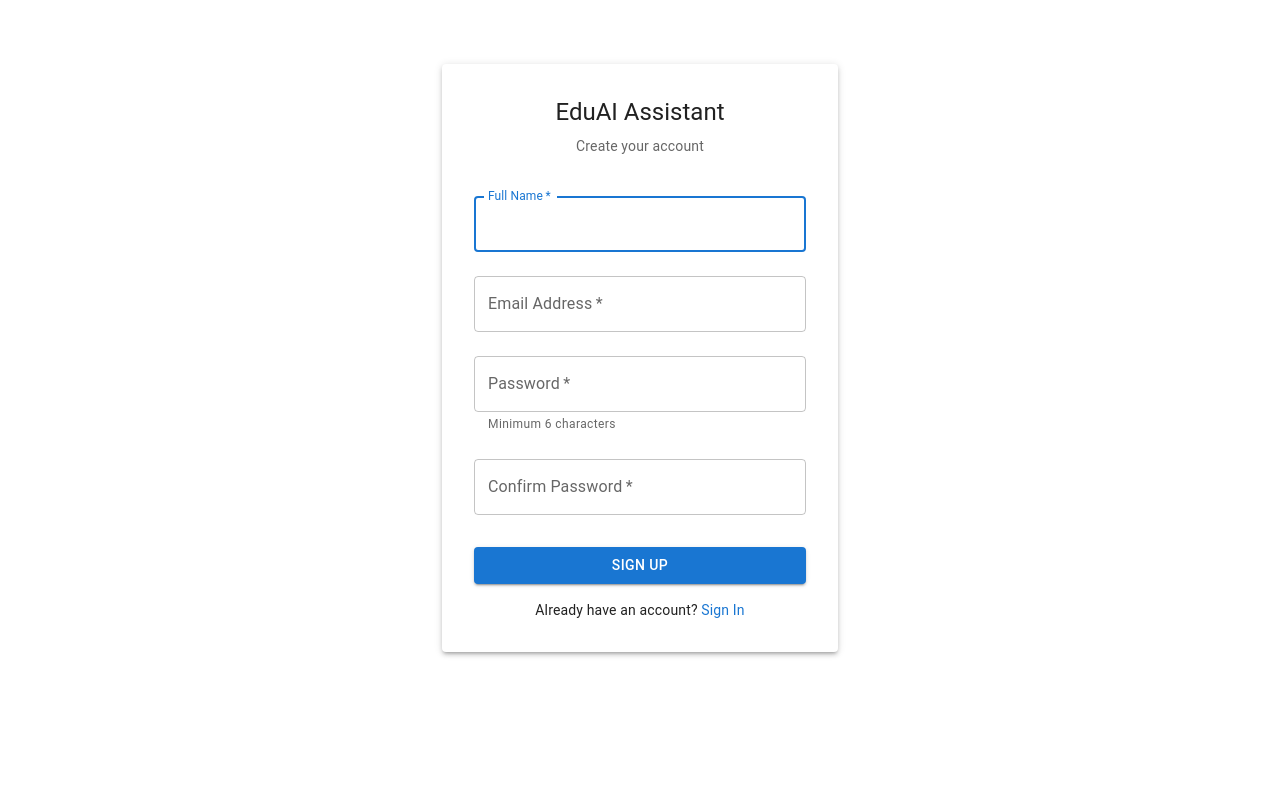
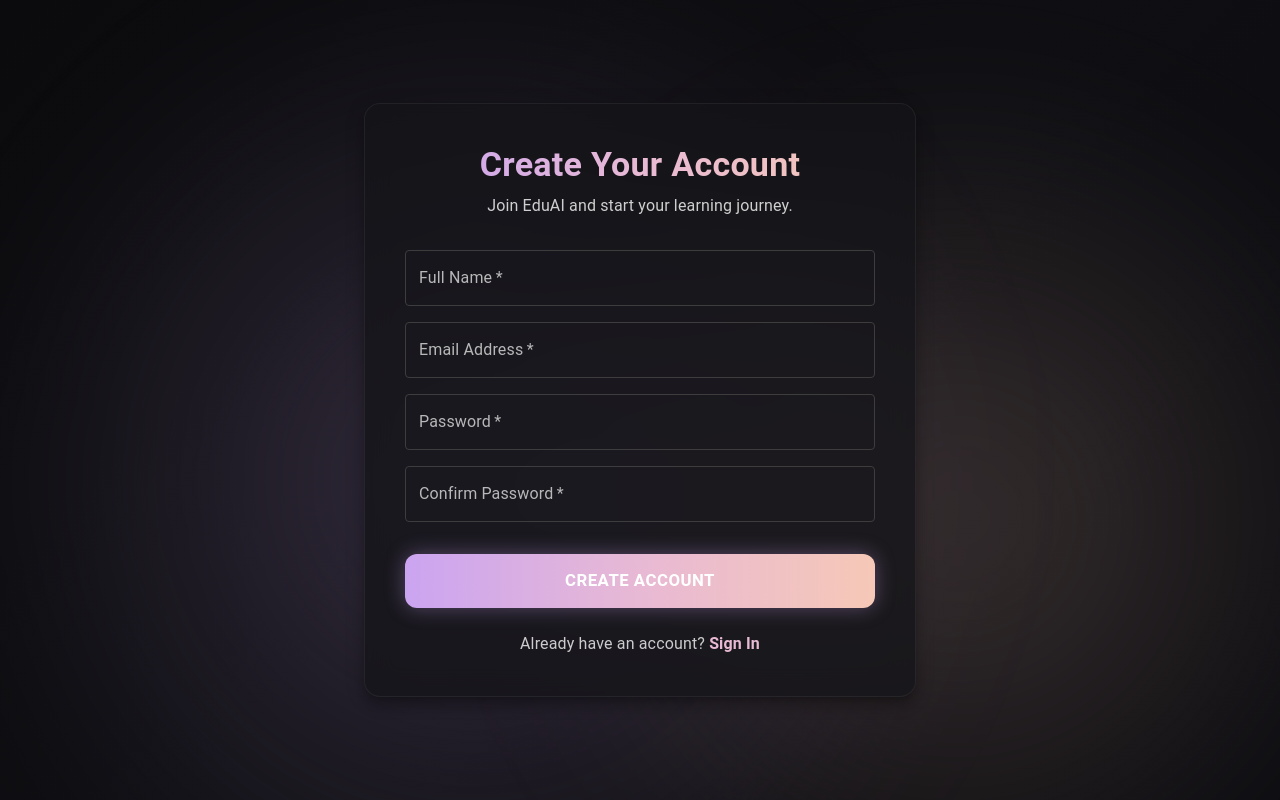
Before and after one commit to ReshaShrestha2004/EduAI_Assistant, a React (Create React App) app in the folder frontend/: page /register in a window 1280 px wide. Built offline with nearby package versions, Linux system fonts and the light colour scheme.

Commit message:
Fourth Commit : complete login and register pages with pastel dark mode theme

```diff
--- a/frontend/package.json
+++ b/frontend/package.json
@@ -12,8 +12,10 @@
     "@testing-library/react": "^16.3.0",
     "@testing-library/user-event": "^13.5.0",
     "axios": "^1.13.2",
+    "framer-motion": "^12.23.26",
     "react": "^19.2.1",
     "react-dom": "^19.2.1",
+    "react-icons": "^5.5.0",
     "react-router-dom": "^7.10.1",
     "react-scripts": "5.0.1",
     "web-vitals": "^2.1.4"
--- a/frontend/src/pages/Login.js
+++ b/frontend/src/pages/Login.js
@@ -1,137 +1,314 @@
-import React, { useState } from 'react';
-import { useNavigate, Link } from 'react-router-dom';
-import { useAuth } from '../context/AuthContext';
+import React, { useState } from "react";
+import { useNavigate } from "react-router-dom";
+import { useAuth } from "../context/AuthContext";
+
 import {
+  Box,
   Container,
-  Box,
+  Typography,
   TextField,
   Button,
-  Typography,
   Paper,
   Alert,
+  IconButton,
+  InputAdornment,
   CircularProgress,
-} from '@mui/material';
+} from "@mui/material";
 
-const Login = () => {
-  const navigate = useNavigate();
-  const { login } = useAuth();
+import {
+  Visibility,
+  VisibilityOff,
+  Email,
+  Lock,
+  AutoStories,
+  School,
+  Psychology,
+  MenuBook,
+} from "@mui/icons-material";
 
-  const [formData, setFormData] = useState({
-    email: '',
-    password: '',
+import { styled, keyframes } from "@mui/material/styles";
+
+const floatHero = keyframes`
+  0% { transform: translateY(0px); }
+  50% { transform: translateY(-12px); }
+  100% { transform: translateY(0px); }
+`;
+
+const floatLogin = keyframes`
+  0% { transform: translateY(0px); }
+  50% { transform: translateY(10px); }
+  100% { transform: translateY(0px); }
+`;
+
+const floatIcon = keyframes`
+  0% { transform: translateY(0) scale(1); }
+  50% { transform: translateY(-10px) scale(1.05); }
+  100% { transform: translateY(0) scale(1); }
+`;
+
+const GradientHero = styled(Box)({
+  background:
+    "linear-gradient(135deg, #3A2A6A 0%, #5C3C89 45%, #8B52AC 100%)",
+  borderRadius: 28,
+  padding: "36px",
+  color: "#ffffff",
+  position: "relative",
+  overflow: "hidden",
+  minHeight: 420,
+  boxShadow: "0 12px 48px rgba(0,0,0,0.35)",
 });
 
-  const [error, setError] = useState('');
+const GlassCard = styled(Paper)({
+  backdropFilter: "blur(18px)",
+  background: "rgba(255,255,255,0.06)",
+  borderRadius: 20,
+  padding: 36,
+  border: "1px solid rgba(255,255,255,0.12)",
+  boxShadow: "0 10px 40px rgba(0,0,0,0.4)",
+});
+
+const StyledTextField = styled(TextField)({
+  "& .MuiOutlinedInput-root": {
+    borderRadius: 12,
+    background: "rgba(255,255,255,0.08)",
+    color: "#fff",
+    "& fieldset": {
+      borderColor: "rgba(255,255,255,0.15)",
+    },
+    "& input": {
+      color: "#fff",
+    },
+    "&:hover fieldset": {
+      borderColor: "rgba(255,255,255,0.25)",
+    },
+    "&.Mui-focused fieldset": {
+      borderColor: "#9f75e0",
+    },
+  },
+});
+
+const FloatingIcon = styled(Box)(({ delay = 0 }) => ({
+  position: "absolute",
+  animation: `${floatIcon} 8s ease-in-out infinite`,
+  animationDelay: `${delay}s`,
+  pointerEvents: "none",
+  opacity: 0.18,
+}));
+
+export default function Login() {
+  const navigate = useNavigate();
+  const { login } = useAuth?.() ?? { login: async () => {} };
+
+  const [formData, setFormData] = useState({ email: "", password: "" });
+  const [showPassword, setShowPassword] = useState(false);
   const [loading, setLoading] = useState(false);
+  const [error, setError] = useState("");
 
-  const handleChange = (e) => {
-    setFormData({
-      ...formData,
-      [e.target.name]: e.target.value,
-    });
-    setError(''); // Clear error when user types
+  const handleKeyPress = (e) => {
+    if (e.key === "Enter") handleSubmit();
   };
 
-  const handleSubmit = async (e) => {
-    e.preventDefault();
-    setError('');
-    setLoading(true);
-
-    // Validation
+  const handleSubmit = async () => {
     if (!formData.email || !formData.password) {
-      setError('Please fill in all fields');
-      setLoading(false);
+      setError("Please fill in all fields");
       return;
     }
 
-    // Login
-    const result = await login(formData.email, formData.password);
+    setLoading(true);
+    try {
+      const res = await login(formData.email, formData.password);
+      setLoading(false);
 
-    if (result.success) {
-      navigate('/dashboard');
-    } else {
-      setError(result.error);
+      if (res?.success) navigate("/dashboard");
+      else setError(res?.error || "Failed to login");
+    } catch (err) {
+      setLoading(false);
+      setError("An unexpected error occurred");
     }
-
-    setLoading(false);
   };
 
   return (
-    <Container component="main" maxWidth="xs">
     <Box
       sx={{
-          marginTop: 8,
-          display: 'flex',
-          flexDirection: 'column',
-          alignItems: 'center',
+        minHeight: "100vh",
+        background: "linear-gradient(180deg,#0F0B1A 0%, #1A122A 100%)",
+        display: "flex",
+        alignItems: "center",
+        py: { xs: 6, md: 10 },
       }}
     >
-        <Paper elevation={3} sx={{ padding: 4, width: '100%' }}>
-          <Typography component="h1" variant="h5" align="center" gutterBottom>
-            EduAI Assistant
-          </Typography>
-          <Typography variant="body2" align="center" color="textSecondary" sx={{ mb: 3 }}>
-            Sign in to your account
+      <Container maxWidth="lg">
+        <Box
+          sx={{
+            display: "grid",
+            gridTemplateColumns: { xs: "1fr", md: "1fr 1fr" },
+            gap: 4,
+            alignItems: "center",
+          }}
+        >
+          <GradientHero sx={{ animation: `${floatHero} 8s ease-in-out infinite` }}>
+            <Typography variant="h4" sx={{ fontWeight: 800, mb: 1.5 }}>
+              What You'll Get
             </Typography>
 
-          {error && (
-            <Alert severity="error" sx={{ mb: 2 }}>
-              {error}
-            </Alert>
-          )}
+            <Typography sx={{ mb: 3, opacity: 0.9, fontSize: 15 }}>
+              AI tools to study smarter — summaries, Q&A, flashcards.
+            </Typography>
 
-          <Box component="form" onSubmit={handleSubmit} noValidate>
-            <TextField
+            <Box sx={{ display: "flex", flexDirection: "column", gap: 2 }}>
+              {[
+                { title: "AI-Powered Summaries", desc: "Understand faster", icon: <MenuBook /> },
+                { title: "Smart Q&A Assistant", desc: "Get instant answers", icon: <Psychology /> },
+                { title: "Auto-Generated Flashcards", desc: "Study efficiently", icon: <School /> },
+              ].map((item, i) => (
+                <Box
+                  key={i}
+                  sx={{
+                    display: "flex",
+                    gap: 2,
+                    alignItems: "center",
+                    background: "rgba(255,255,255,0.08)",
+                    border: "1px solid rgba(255,255,255,0.1)",
+                    borderRadius: 12,
+                    p: 2,
+                  }}
+                >
+                  <Box
+                    sx={{
+                      width: 46,
+                      height: 46,
+                      borderRadius: 10,
+                      background: "rgba(255,255,255,0.12)",
+                      display: "flex",
+                      alignItems: "center",
+                      justifyContent: "center",
+                      color: "#EEE",
+                    }}
+                  >
+                    {item.icon}
+                  </Box>
+
+                  <Box>
+                    <Typography sx={{ fontWeight: 700 }}>{item.title}</Typography>
+                    <Typography sx={{ fontSize: 13, opacity: 0.8 }}>{item.desc}</Typography>
+                  </Box>
+                </Box>
+              ))}
+            </Box>
+
+            <FloatingIcon delay={0.3} sx={{ top: 20, left: 20 }}>
+              <AutoStories sx={{ fontSize: 90, color: "#FFFFFF" }} />
+            </FloatingIcon>
+
+            <FloatingIcon delay={1} sx={{ bottom: -10, right: -5 }}>
+              <School sx={{ fontSize: 120, color: "#FFFFFF" }} />
+            </FloatingIcon>
+
+            <FloatingIcon delay={1.6} sx={{ top: "45%", right: 40 }}>
+              <Psychology sx={{ fontSize: 78, color: "#FFFFFF" }} />
+            </FloatingIcon>
+          </GradientHero>
+
+          <GlassCard elevation={0} sx={{ animation: `${floatLogin} 9s ease-in-out infinite`, color: "#fff" }}>
+            <Box sx={{ display: "flex", alignItems: "center", gap: 2, mb: 2 }}>
+              <Box
+                sx={{
+                  width: 52,
+                  height: 52,
+                  borderRadius: 12,
+                  background: "linear-gradient(135deg,#7D5EF9,#9F6EFF)",
+                  display: "flex",
+                  alignItems: "center",
+                  justifyContent: "center",
+                  boxShadow: "0 6px 18px rgba(120,70,190,0.35)",
+                }}
+              >
+                <MenuBook sx={{ color: "#fff", fontSize: 28 }} />
+              </Box>
+              <Typography variant="h5" sx={{ fontWeight: 800 }}>
+                EduAI
+              </Typography>
+            </Box>
+
+            <Typography variant="h4" sx={{ fontWeight: 800, mb: 0.5 }}>
+              Welcome Back
+            </Typography>
+            <Typography sx={{ opacity: 0.75, mb: 2 }}>Log in to continue</Typography>
+
+            {error && <Alert severity="error" sx={{ mb: 2 }}>{error}</Alert>}
+
+            <StyledTextField
+              fullWidth
+              placeholder="Email"
+              value={formData.email}
+              onChange={(e) => setFormData({ ...formData, email: e.target.value })}
+              onKeyPress={handleKeyPress}
               margin="normal"
-              required
-              fullWidth
-              id="email"
-              label="Email Address"
-              name="email"
-              autoComplete="email"
-              autoFocus
-              value={formData.email}
-              onChange={handleChange}
-              disabled={loading}
+              InputProps={{
+                startAdornment: (
+                  <InputAdornment position="start">
+                    <Email sx={{ color: "#b19cd9" }} />
+                  </InputAdornment>
+                ),
+              }}
             />
 
-            <TextField
+            <StyledTextField
+              fullWidth
+              placeholder="Password"
+              type={showPassword ? "text" : "password"}
+              value={formData.password}
+              onChange={(e) => setFormData({ ...formData, password: e.target.value })}
+              onKeyPress={handleKeyPress}
               margin="normal"
-              required
-              fullWidth
-              name="password"
-              label="Password"
-              type="password"
-              id="password"
-              autoComplete="current-password"
-              value={formData.password}
-              onChange={handleChange}
-              disabled={loading}
+              InputProps={{
+                startAdornment: (
+                  <InputAdornment position="start">
+                    <Lock sx={{ color: "#b19cd9" }} />
+                  </InputAdornment>
+                ),
+                endAdornment: (
+                  <InputAdornment position="end">
+                    <IconButton onClick={() => setShowPassword(!showPassword)}>
+                      {showPassword ? <VisibilityOff sx={{ color: "#b19cd9" }} /> : <Visibility sx={{ color: "#b19cd9" }} />}
+                    </IconButton>
+                  </InputAdornment>
+                ),
+              }}
             />
 
             <Button
-              type="submit"
               fullWidth
-              variant="contained"
-              sx={{ mt: 3, mb: 2 }}
+              onClick={handleSubmit}
               disabled={loading}
+              sx={{
+                mt: 3,
+                py: 1.6,
+                borderRadius: 14,
+                background: "linear-gradient(135deg,#7D5EF9,#9F6EFF)",
+                color: "#fff",
+                fontWeight: 700,
+                "&:hover": {
+                  boxShadow: "0 12px 34px rgba(110,70,240,0.45)",
+                  transform: "translateY(-2px)",
+                },
+              }}
             >
-              {loading ? <CircularProgress size={24} /> : 'Sign In'}
+              {loading ? <CircularProgress size={22} sx={{ color: "#fff" }} /> : "Sign In"}
             </Button>
 
-            <Box sx={{ textAlign: 'center' }}>
-              <Typography variant="body2">
-                Don't have an account?{' '}
-                <Link to="/register" style={{ textDecoration: 'none', color: '#1976d2' }}>
-                  Sign Up
-                </Link>
+            <Typography sx={{ mt: 2, textAlign: "center", opacity: 0.75 }}>
+              Don’t have an account?{" "}
+              <span
+                onClick={() => navigate("/register")}
+                style={{ color: "#A986FF", fontWeight: "bold", cursor: "pointer" }}
+              >
+                Create one
+              </span>
             </Typography>
-            </Box>
-          </Box>
-        </Paper>
+          </GlassCard>
         </Box>
       </Container>
+    </Box>
   );
-};
-
-export default Login;
+}
--- a/frontend/src/pages/Register.js
+++ b/frontend/src/pages/Register.js
@@ -41,7 +41,6 @@ const Register = () => {
     setSuccess(false);
     setLoading(true);
 
-    // Validation
     if (!formData.email || !formData.password || !formData.fullName) {
       setError('Please fill in all required fields');
       setLoading(false);
@@ -60,8 +59,11 @@ const Register = () => {
       return;
     }
 
-    // Register
-    const result = await register(formData.email, formData.password, formData.fullName);
+    const result = await register(
+      formData.email,
+      formData.password,
+      formData.fullName
+    );
 
     if (result.success) {
       setSuccess(true);
@@ -76,21 +78,110 @@ const Register = () => {
   };
 
   return (
-    <Container component="main" maxWidth="xs">
     <Box
       sx={{
-          marginTop: 8,
+        minHeight: '100vh',
+        background: 'linear-gradient(135deg, #0b0b0d, #0f0f13, #0c0c10)',
         display: 'flex',
-          flexDirection: 'column',
+        justifyContent: 'center',
         alignItems: 'center',
+        position: 'relative',
+        overflow: 'hidden',
+        p: 2,
       }}
     >
-        <Paper elevation={3} sx={{ padding: 4, width: '100%' }}>
-          <Typography component="h1" variant="h5" align="center" gutterBottom>
-            EduAI Assistant
+
+      <Box
+        sx={{
+          position: 'absolute',
+          width: 1200,
+          height: 1200,
+          borderRadius: '50%',
+          background: 'radial-gradient(circle, rgba(203,164,241,0.20), transparent 60%)',
+          top: '-20%',
+          left: '-10%',
+          filter: 'blur(75px)',
+          animation: 'float1 12s infinite ease-in-out',
+        }}
+      />
+      <Box
+        sx={{
+          position: 'absolute',
+          width: 900,
+          height: 900,
+          borderRadius: '50%',
+          background: 'radial-gradient(circle, rgba(246,200,183,0.18), transparent 70%)',
+          bottom: '-25%',
+          right: '-10%',
+          filter: 'blur(75px)',
+          animation: 'float2 14s infinite ease-in-out',
+        }}
+      />
+
+      <style>
+        {`
+          @keyframes float1 {
+            0% { transform: translateY(0px); }
+            50% { transform: translateY(40px); }
+            100% { transform: translateY(0px); }
+          }
+          @keyframes float2 {
+            0% { transform: translateY(0px); }
+            50% { transform: translateY(-35px); }
+            100% { transform: translateY(0px); }
+          }
+          @keyframes wiggle {
+            0%, 100% { transform: scale(1); }
+            50% { transform: scale(1.02); }
+          }
+        `}
+      </style>
+
+      <Container maxWidth="sm">
+        <Paper
+          elevation={10}
+          sx={{
+            p: 5,
+            borderRadius: 4,
+            background: 'rgba(20,20,25,0.75)',
+            backdropFilter: 'blur(14px)',
+            border: '1px solid rgba(255,255,255,0.06)',
+            position: 'relative',
+            transition: '0.4s ease',
+
+            '&:hover': {
+              boxShadow: '0 0 30px rgba(203,164,241,0.35)',
+              borderColor: 'rgba(203,164,241,0.35)',
+            },
+
+            animation: 'fadeIn 0.9s ease forwards',
+            '@keyframes fadeIn': {
+              '0%': { opacity: 0, transform: 'translateY(30px)' },
+              '100%': { opacity: 1, transform: 'translateY(0)' },
+            },
+          }}
+        >
+
+          <Typography
+            variant="h4"
+            align="center"
+            sx={{
+              fontWeight: 700,
+              mb: 1,
+              background: 'linear-gradient(90deg,#CBA4F1,#E8B9D4,#F6C8B7)',
+              WebkitBackgroundClip: 'text',
+              color: 'transparent',
+            }}
+          >
+            Create Your Account
           </Typography>
-          <Typography variant="body2" align="center" color="textSecondary" sx={{ mb: 3 }}>
-            Create your account
+
+          <Typography
+            variant="body1"
+            align="center"
+            sx={{ mb: 4, color: '#cfcfcf' }}
+          >
+            Join EduAI and start your learning journey.
           </Typography>
 
           {error && (
@@ -98,92 +189,86 @@ const Register = () => {
               {error}
             </Alert>
           )}
-
           {success && (
             <Alert severity="success" sx={{ mb: 2 }}>
-              Registration successful! Redirecting to login...
+              Registration successful! Redirecting...
             </Alert>
           )}
 
           <Box component="form" onSubmit={handleSubmit} noValidate>
+            {['fullName', 'email', 'password', 'confirmPassword'].map((field) => (
               <TextField
-              margin="normal"
+                key={field}
+                fullWidth
                 required
-              fullWidth
-              id="fullName"
-              label="Full Name"
-              name="fullName"
-              autoComplete="name"
-              autoFocus
-              value={formData.fullName}
+                type={field.includes('password') ? 'password' : 'text'}
+                name={field}
+                label={
+                  field === 'fullName'
+                    ? 'Full Name'
+                    : field === 'email'
+                    ? 'Email Address'
+                    : field === 'password'
+                    ? 'Password'
+                    : 'Confirm Password'
+                }
+                value={formData[field]}
                 onChange={handleChange}
                 disabled={loading || success}
+                sx={{
+                  input: { color: 'white' },
+                  label: { color: '#b8b8b8' },
+                  mb: 2,
+                  '& .MuiOutlinedInput-root': {
+                    '& fieldset': { borderColor: '#3d3d3d' },
+                    '&:hover fieldset': { borderColor: '#CBA4F1' },
+                    transition: '0.25s',
+                    animation: 'wiggle 0.2s ease',
+                  },
+                }}
               />
-
-            <TextField
-              margin="normal"
-              required
-              fullWidth
-              id="email"
-              label="Email Address"
-              name="email"
-              autoComplete="email"
-              value={formData.email}
-              onChange={handleChange}
-              disabled={loading || success}
-            />
-
-            <TextField
-              margin="normal"
-              required
-              fullWidth
-              name="password"
-              label="Password"
-              type="password"
-              id="password"
-              autoComplete="new-password"
-              value={formData.password}
-              onChange={handleChange}
-              disabled={loading || success}
-              helperText="Minimum 6 characters"
-            />
-
-            <TextField
-              margin="normal"
-              required
-              fullWidth
-              name="confirmPassword"
-              label="Confirm Password"
-              type="password"
-              id="confirmPassword"
-              autoComplete="new-password"
-              value={formData.confirmPassword}
-              onChange={handleChange}
-              disabled={loading || success}
-            />
+            ))}
 
             <Button
               type="submit"
               fullWidth
               variant="contained"
-              sx={{ mt: 3, mb: 2 }}
               disabled={loading || success}
+              sx={{
+                py: 1.5,
+                borderRadius: 3,
+                mt: 2,
+                background: 'linear-gradient(90deg,#CBA4F1,#E8B9D4,#F6C8B7)',
+                boxShadow: '0 0 20px rgba(203,164,241,0.35)',
+                fontWeight: 700,
+                fontSize: '1.05rem',
+
+                '&:hover': {
+                  background: 'linear-gradient(90deg,#E8B9D4,#CBA4F1,#F6C8B7)',
+                  boxShadow: '0 0 25px rgba(203,164,241,0.45)',
+                },
+              }}
             >
-              {loading ? <CircularProgress size={24} /> : 'Sign Up'}
+              {loading ? <CircularProgress size={26} color="inherit" /> : 'Create Account'}
             </Button>
 
-            <Box sx={{ textAlign: 'center' }}>
-              <Typography variant="body2">
+            <Typography align="center" sx={{ mt: 3, color: '#ccc' }}>
               Already have an account?{' '}
-                <Link to="/login" style={{ textDecoration: 'none', color: '#1976d2' }}>
+              <Link
+                to="/login"
+                style={{
+                  color: '#E8B9D4',
+                  textDecoration: 'none',
+                  fontWeight: 600,
+                }}
+              >
                 Sign In
               </Link>
             </Typography>
           </Box>
+        </Paper>
+      </Container>
     </Box>
-        </Paper>
-      </Box>
-    </Container>
   );
 };
 
```
Also changed, not shown: 1 other file (tests, documents, lock files or other folders). Lines whose indentation alone changed are shown as unchanged.
